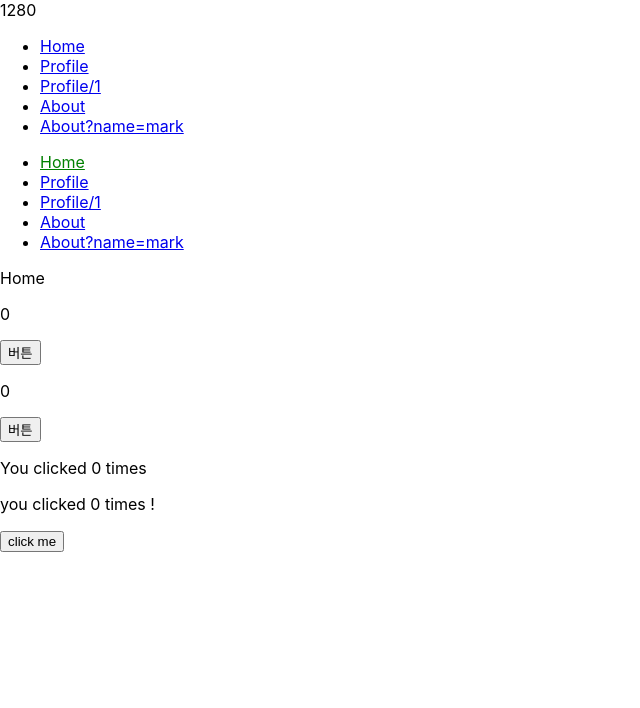
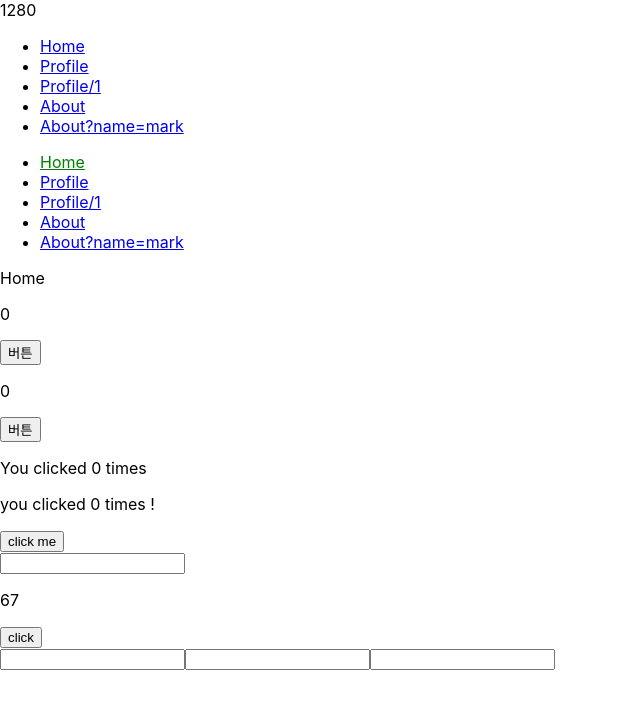
Before and after one commit to CHOILOCAL/Part10_React, a React (Create React App) app: page / in a window 1280 px wide. Shown: the top 708 px of the page, without its empty margins (0-640 px from the left). Built offline with nearby package versions, Linux system fonts and the light colour scheme.

Commit message:
createRef, useRef

```diff
--- /dev/null
+++ b/src/components/Example5.jsx
@@ -0,0 +1,36 @@
+import React, {useState, useMemo, useCallback} from 'react';
+
+function sum(persons) {
+    console.log('sum ...');
+    return persons.map((person) =>
+        person.age).reduce((l, r) => l + r, 0);
+}
+
+export default function Example5() {
+
+    const [value, setValue] = useState('');
+    const [persons] = useState([
+        {name: 'Mark', age: 39},
+        {name: 'Hanna', age: 28},
+    ])
+
+    const count = useMemo(() => {
+        return sum(persons);
+    }, [persons]);
+
+    const click = useCallback(() => {
+        console.log(value);
+    }, [])
+
+    return (
+        <div>
+            <input value={value} onChange={change}/>
+            <p>{count}</p>
+            <button onClick={click}>click</button>
+        </div>
+    );
+
+    function change(e) {
+        setValue(e.target.value);
+    }
+};
--- /dev/null
+++ b/src/components/Example6.jsx
@@ -0,0 +1,22 @@
+import React, {useState, createRef, useRef} from 'react';
+
+export default function Example6() {
+
+    const [value, setValue] = useState('');
+    const input1Ref = createRef(); // controlled
+    const input2Ref = useRef(); // uncontrolled, re-rendering 되도 값이 초기화 되지 않는다
+
+    console.log(input1Ref.current, input2Ref.current)
+
+    return (
+        <div>
+            <input value={value} onChange={change}/>
+            <input ref={input1Ref} />
+            <input ref={input2Ref} />
+        </div>
+    );
+
+    function change(e) {
+        setValue(e.target.value);
+    }
+};
--- a/src/index.js
+++ b/src/index.js
@@ -7,6 +7,8 @@ import Example1 from "./components/Example1";
 import Example2 from "./components/Example2";
 import Example3 from "./components/Example3";
 import Example4 from "./components/Example4";
+import Example5 from "./components/Example5";
+import Example6 from "./components/Example6";
 
 ReactDOM.render(
   <React.StrictMode>
@@ -15,6 +17,8 @@ ReactDOM.render(
       <Example2 />
       <Example3 />
       <Example4 />
+      <Example5 />
+      <Example6 />
   </React.StrictMode>,
   document.getElementById('root')
 );
```
